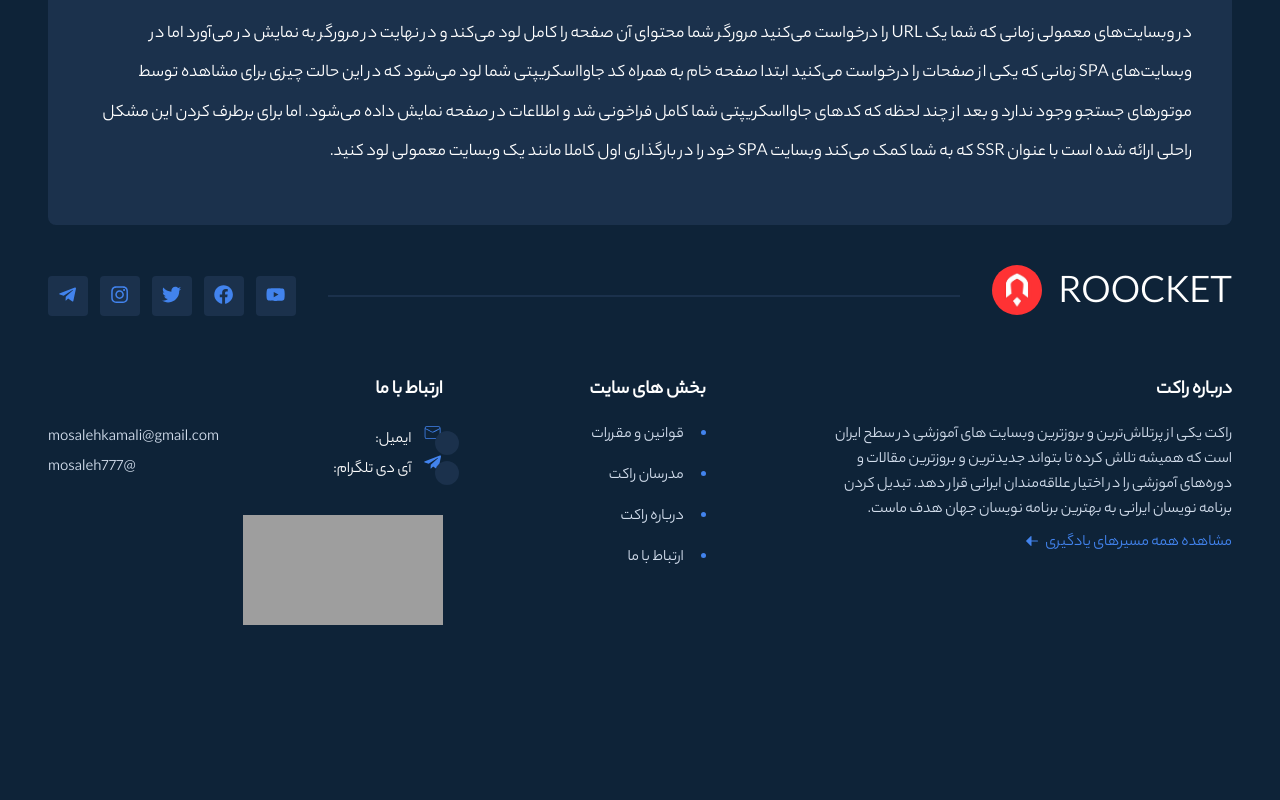
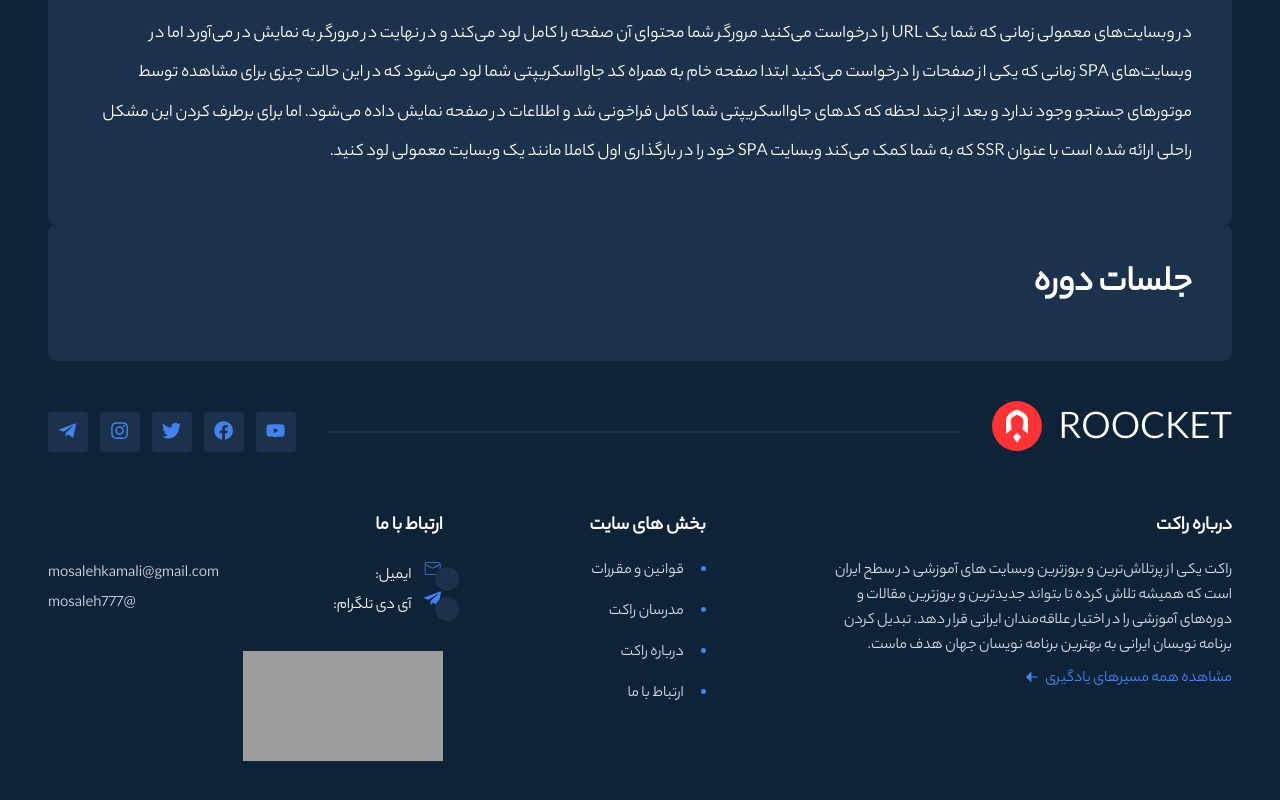
Before and after one commit to mosalehkamali/roocket, a Next.js app: page /series/1 in a window 1280 px wide. Shown: the part 975-1775 px from the top of the page. Before the commit the page ends 1651 px from the top, so only its background shows below. Built offline with nearby package versions, Linux system fonts and the light colour scheme; no server answers; grey boxes are pictures that could not be loaded.

Commit message:
create course sessions template

```diff
--- a/src/components/templates/series/coursePage/CoursePage.js
+++ b/src/components/templates/series/coursePage/CoursePage.js
@@ -1,15 +1,17 @@
-import React from 'react'
-import CoureseHeader from './courseHeader/CoureseHeader'
-import styles from "./CoursePage.module.css"
-import CourseDisc from './courseDisc/courseDisc'
+import React from "react";
+import CoureseHeader from "./courseHeader/CoureseHeader";
+import styles from "./CoursePage.module.css";
+import CourseDisc from "./courseDisc/courseDisc";
+import CourseSessions from "./courseSessions/courseSessions";
 
 function CoursePage() {
   return (
     <div className={styles.CoursePage}>
-     <CoureseHeader/>
-     <CourseDisc/>
+      <CoureseHeader />
+      <CourseDisc />
+      <CourseSessions />
     </div>
-  )
+  );
 }
 
-export default CoursePage
+export default CoursePage;
--- /dev/null
+++ b/src/components/templates/series/coursePage/courseSessions/CourseSessions.js
@@ -0,0 +1,11 @@
+import React from 'react'
+import styles from "./CourseSessions.module.css"
+function CourseSessions() {
+  return (
+    <div className={styles.CourseSessions}>
+        <h2>جلسات دوره</h2>
+    </div>
+  )
+}
+
+export default CourseSessions
--- /dev/null
+++ b/src/components/templates/series/coursePage/courseSessions/CourseSessions.module.css
@@ -0,0 +1,11 @@
+.CourseSessions {
+  background-color: var(--card-bg-color);
+  padding: 2rem 2.5rem;
+  border-radius: 0.5rem;
+}
+
+.CourseSessions > h2 {
+  font-weight: 700;
+  font-size: 36px;
+  margin-bottom: 1rem;
+}
```
